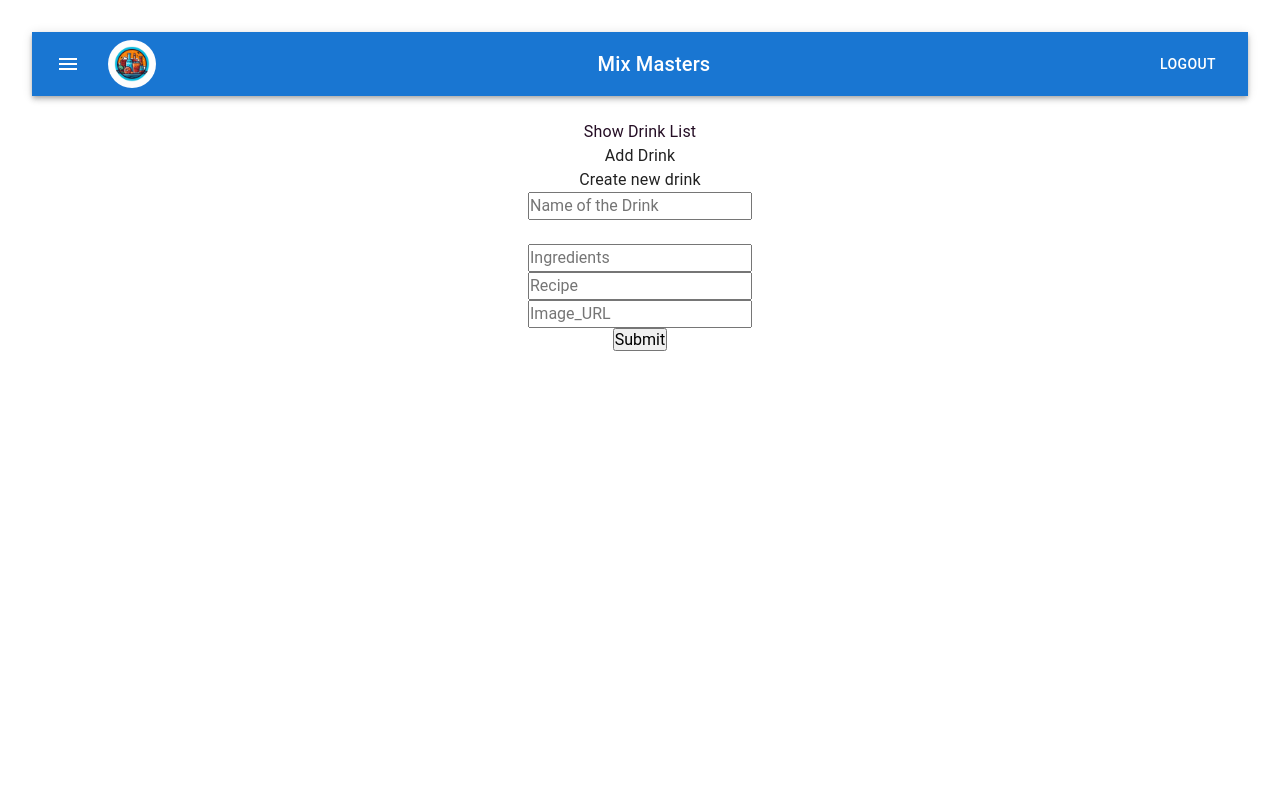
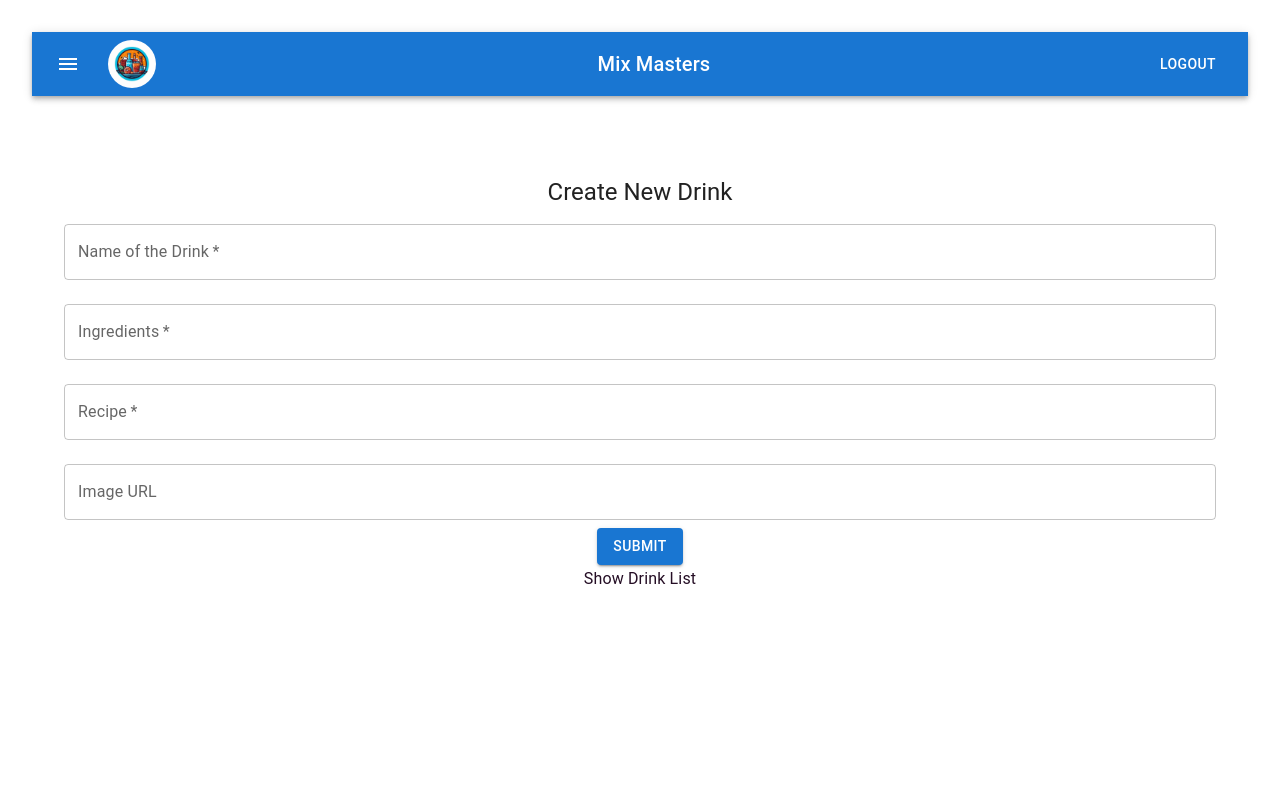
Before and after one commit to 8cott/mix-masters, a React (Vite) app in the folder client/: page /create-drink in a window 1280 px wide. Shown: the top 800 px of the page. Built offline with nearby package versions, Linux system fonts and the light colour scheme; sample sign-in values are in the browser's storage.

Commit message:
styled cxreate drink

```diff
--- a/client/src/App.jsx
+++ b/client/src/App.jsx
@@ -9,7 +9,6 @@ import AppBarMUI from './components/AppBarMUI';
 import Signup from '../../client/src/components/Signup';
 import Login from '../../client/src/components/Login';
 import AboutUs from './components/AboutUs';
-import ContactUs from './components/ContactUs';
 import { ToastContainer } from 'react-toastify';
 import 'react-toastify/dist/ReactToastify.css';
 import StickyFooter from './components/FooterNav';
@@ -25,7 +24,6 @@ const App = () => {
         <Route path="/edit-drink/:id" element={<UpdateDrinkInfo />} />
         <Route path="/show-drink/:id" element={<ShowDrinkDetails />} />
         <Route path="/about" element={<AboutUs />} />
-        <Route path="/contact" element={<ContactUs />} />
         <Route path="/signup" element={<Signup />} />
         <Route path="/login" element={<Login />} />
       </Routes>
--- a/client/src/components/AppBarMUI.jsx
+++ b/client/src/components/AppBarMUI.jsx
@@ -99,9 +99,6 @@ const AppBarMUI = () => {
           <ListItemButton onClick={() => handleLinkClick('/about')}>
             <ListItemText primary="About" />
           </ListItemButton>
-          <ListItemButton onClick={() => handleLinkClick('/contact')}>
-            <ListItemText primary="Contact" />
-          </ListItemButton>
         </List>
       </Drawer>
     </Box>
--- a/client/src/components/ContactUs.jsx
+++ /dev/null
@@ -1,9 +0,0 @@
-import React from 'react'
-
-const ContactUs = () => {
-  return (
-    <div>ContactUs</div>
-  )
-}
-
-export default ContactUs
--- a/client/src/components/CreateDrink.jsx
+++ b/client/src/components/CreateDrink.jsx
@@ -3,6 +3,11 @@ import { Link, useNavigate } from 'react-router-dom';
 import axios from 'axios';
 import { toast } from 'react-toastify';
 import { AuthContext } from './AuthContext';
+import TextField from '@mui/material/TextField';
+import Button from '@mui/material/Button';
+import Container from '@mui/material/Container';
+import Typography from '@mui/material/Typography';
+import { Box } from '@mui/material';
 
 const CreateDrink = () => {
   const navigate = useNavigate();
@@ -50,7 +55,8 @@ const CreateDrink = () => {
     e.preventDefault();
 
     if (!drink.image_url) {
-      drink.image_url = "https://images.unsplash.com/photo-1514362545857-3bc16c4c7d1b?ixlib=rb-4.0.3&ixid=M3wxMjA3fDB8MHxwaG90by1wYWdlfHx8fGVufDB8fHx8fA%3D%3D&auto=format&fit=crop&w=1740&q=80";
+      drink.image_url =
+        'https://images.unsplash.com/photo-1514362545857-3bc16c4c7d1b?ixlib=rb-4.0.3&ixid=M3wxMjA3fDB8MHxwaG90by1wYWdlfHx8fGVufDB8fHx8fA%3D%3D&auto=format&fit=crop&w=1740&q=80';
     }
 
     axios
@@ -76,79 +82,65 @@ const CreateDrink = () => {
   };
 
   return (
-    <div className="CreateDrink">
-      <div className="container">
-        <div className="row">
-          <div>
-            <br />
-            <Link to="/">Show Drink List</Link>
-          </div>
-          <div>
-            <h1>Add Drink</h1>
-            <p className="lead text-center">Create new drink</p>
+    <Box
+    sx={{
+      display: 'flex',
+      flexDirection: 'column',
+      alignItems: 'center',
+      mb: 4,
+      marginTop:"5rem"
+    }}>
+    <Container>
+      <Typography variant="h2" align="center" variant="h5">
+        Create New Drink
+      </Typography>
 
       <form noValidate onSubmit={onSubmit}>
-              <div className="form-group">
-                <input
-                  type="text"
-                  placeholder="Name of the Drink"
+        <TextField
+          fullWidth
+          label="Name of the Drink"
           name="drink_name"
-                  className="form-control"
           value={drink.drink_name}
           onChange={onChange}
+          margin="normal"
+          required
         />
-              </div>
-              <br />
-
-              <div className="form-group">
-                <input
-                  type="text"
-                  placeholder="Ingredients"
+        <TextField
+          fullWidth
+          label="Ingredients"
           name="ingredients"
-                  className="form-control"
           value={drink.ingredients}
           onChange={onChange}
+          margin="normal"
+          required
         />
-              </div>
-
-              <div className="form-group">
-                <input
-                  type="text"
-                  placeholder="Recipe"
+        <TextField
+          fullWidth
+          label="Recipe"
           name="recipe"
-                  className="form-control"
           value={drink.recipe}
           onChange={onChange}
+          margin="normal"
+          required
         />
-              </div>
-
-              <div className="form-group">
-                <input
-                  type="text"
-                  placeholder="Image_URL"
+        <TextField
+          fullWidth
+          label="Image URL"
           name="image_url"
-                  className="form-control"
           value={drink.image_url}
           onChange={onChange}
+          margin="normal"
         />
-              </div>
+        <Button type="submit" variant="contained" color="primary">
+          Submit
+        </Button>
+      </form>
 
-              {/* <div className="form-group">
-                <input
-                  type="text"
-                  placeholder="Author"
-                  name="author"
-                  className="form-control"
-                  value={drink.author}
-                  onChange={onChange}
-                />
-              </div> */}
-              <input type="submit" />
-            </form>
-          </div>
-        </div>
-      </div>
-    </div>
+      <Typography variant="subtitle1" align="center" gutterBottom>
+        <Link to="/">Show Drink List</Link>
+      </Typography>
+    </Container>
+  </Box>
   );
 };
 
```
Lines whose indentation alone changed are shown as unchanged.
